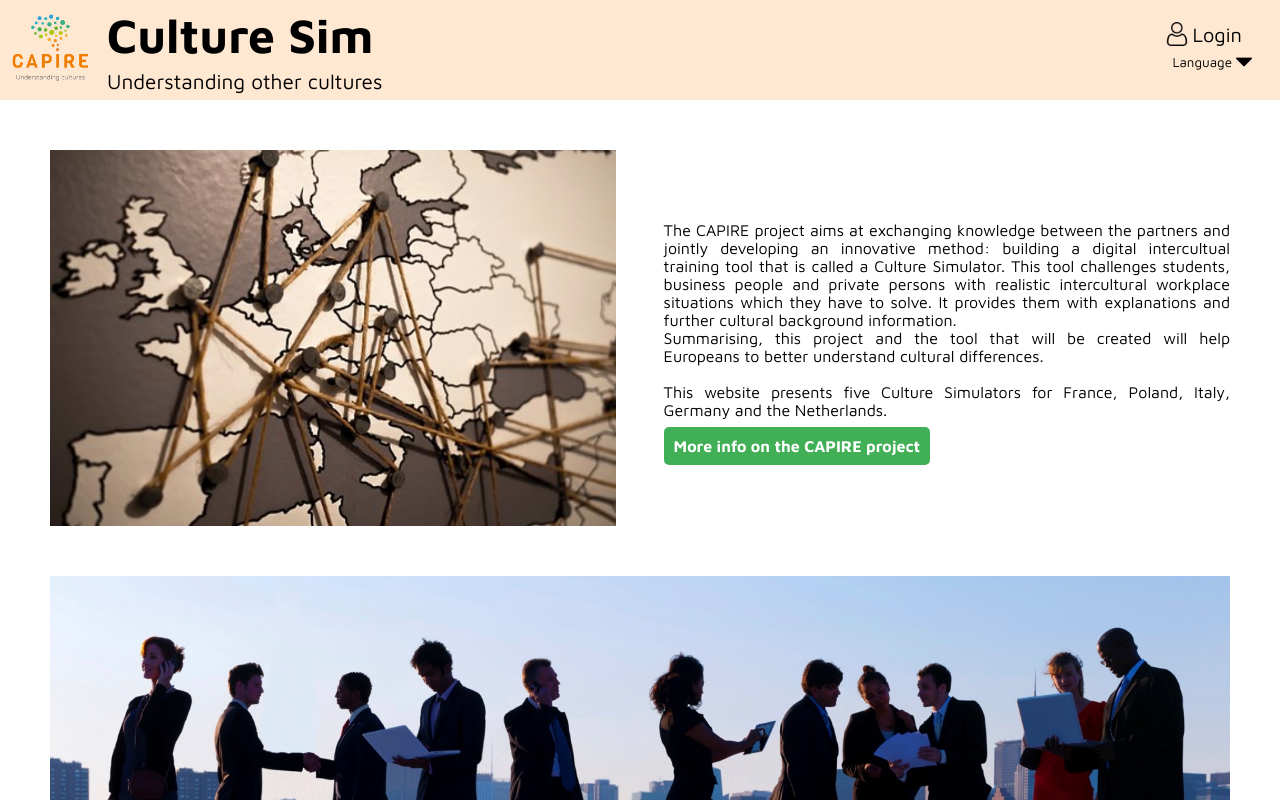
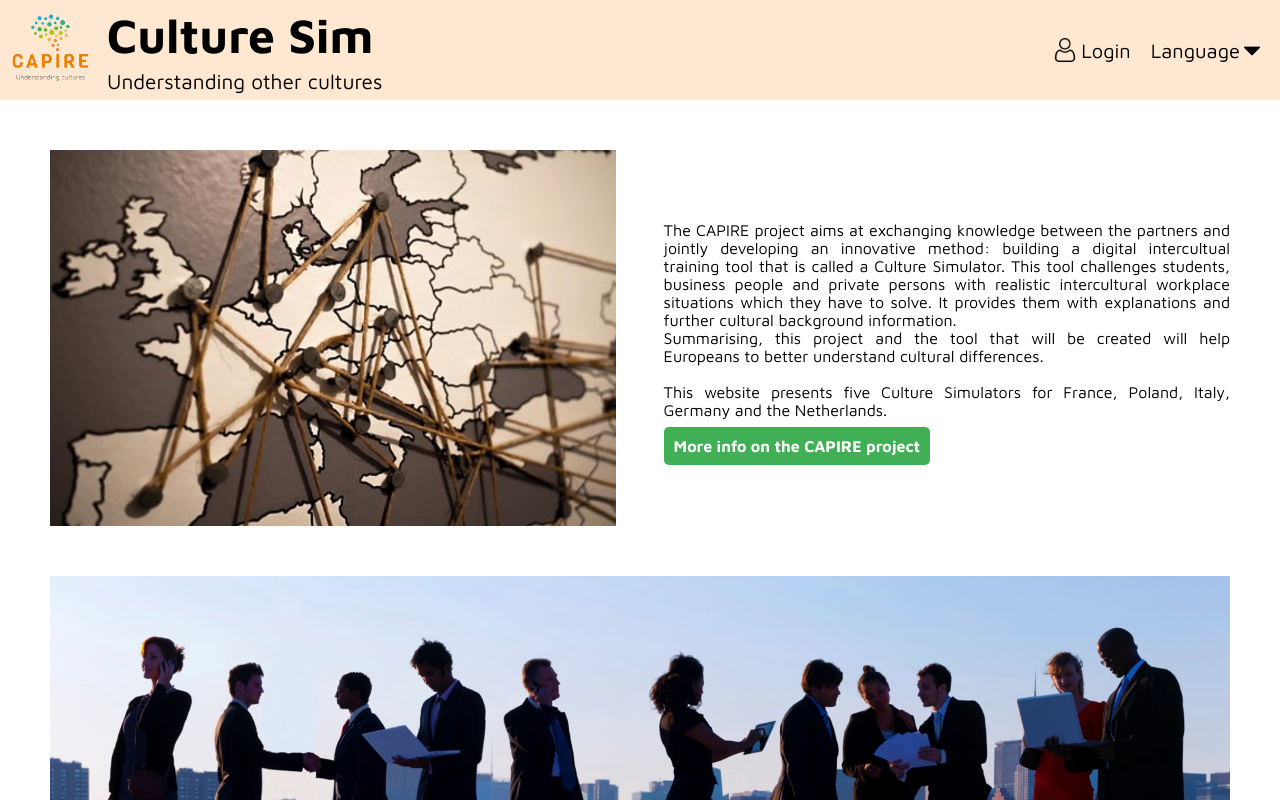
Before and after one commit to Adrien-hue/CultureSim, a React (Create React App) app: page / in a window 1280 px wide. Shown: the top 800 px of the page. Built offline with nearby package versions, Linux system fonts and the light colour scheme; a web font is replaced by a local one.

Commit message:
Design Header

```diff
--- a/src/components/atoms/Dropdown/Dropdown.scss
+++ b/src/components/atoms/Dropdown/Dropdown.scss
@@ -7,17 +7,20 @@
     flex-direction: column;
     justify-content: center;
 
+    color: inherit;
+    font-size: inherit;
+
     .DropDown_btn{
         display: flex;
         align-items: center;
 
-        padding: 4px;
-
         background-color: $flesh;
 
-        font-style: bold;
+        font-size: 20px;
 
-        border: 4px solid transparent;
+        border: none;
+
+        cursor: pointer;
 
         .caret{
             width: 16px;
@@ -45,15 +48,14 @@
 
         background-color: $flesh;
 
-        color: black;
-
         .Drop_Item{
             padding: 4px 8px;
 
             cursor: pointer;
 
             img {
-                max-width: 20px;
+                min-width: unset;
+                width: 20px;
             }
         }
 
--- a/src/components/molecules/Header/Header.jsx
+++ b/src/components/molecules/Header/Header.jsx
@@ -72,7 +72,7 @@ const Header = () => {
                     Login
                 </RouterLink>}
 
-            <Dropdown title="Language" content={arCompCountryFlags} />
+            <Dropdown title="Language" content={arCompCountryFlags} className="nav-link" />
         </nav>
   </header>
 }
--- a/src/components/molecules/Header/Header.scss
+++ b/src/components/molecules/Header/Header.scss
@@ -39,6 +39,11 @@
 	}
 
 	.header-nav {
+		display: flex;
+		flex-direction: row;
+		align-items: self-end;
+		column-gap: 20px;
+
 		padding-right: 20px;
 
 		.nav-link {
```
